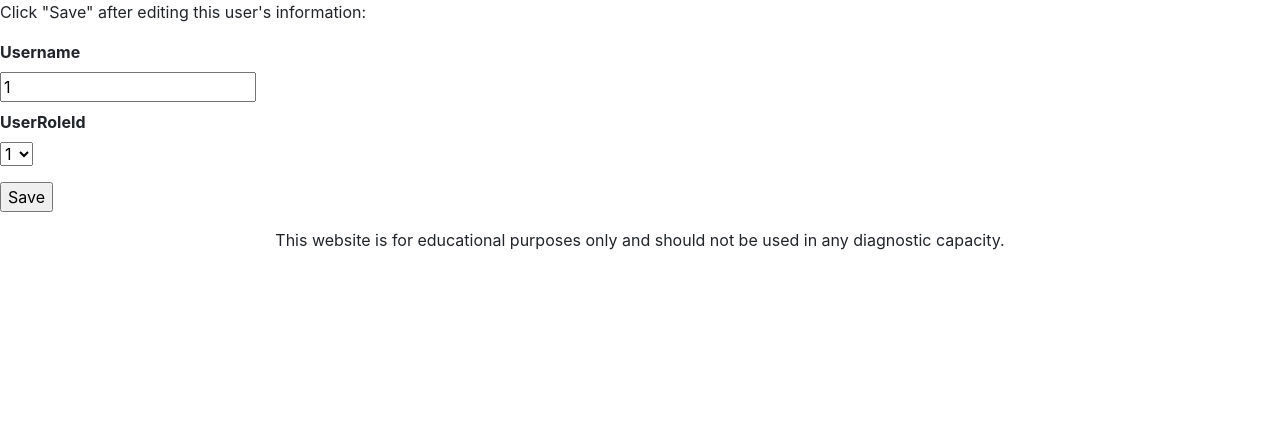
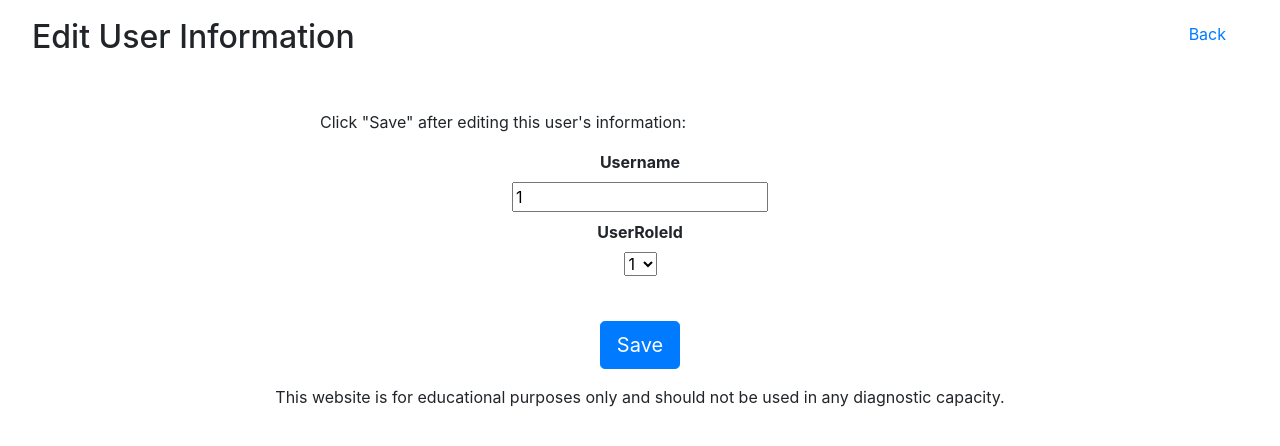
Before and after one commit to lfuksman/AirQualityMain, a Flask app: page /edit/1 in a window 1280 px wide. Shown: the part 56-502 px from the top of the page. Run offline with Flask 2, Linux system fonts and the light colour scheme; parts of the project's set-up code (start-up, migrations or seed data) failed here and were passed over; some libraries are stand-ins or nearby versions.

Commit message:
Update editableForm.html
Styled Editable Form Page

```diff
--- a/authentication/templates/editableForm.html
+++ b/authentication/templates/editableForm.html
@@ -1,18 +1,31 @@
-{% extends "layout.html" %} {% block title %}Title{% endblock %}{% block head %}{{ super() }}
+{% extends "layout.html" %} {% block title %}Edit user information{% endblock %}{% block head %}{{ super() }}
 <meta charset="UTF-8">
 <script src="https://cdn.auth0.com/js/lock/11.22.4/lock.min.js"></script>
 <script src="{{ url_for('static', filename='jquery.min.js') }}"></script>
 {% endblock %} {% block content %}
+<main role="edit">
+    <section class="text-center" style="padding-top: 10px; padding-left: 2rem; padding-right: 2rem;">
+        <div style="float: left;">
+            <h1>
+                <font size="6">Edit User Information</font>
+        </div>
+        <div style="float: right; padding: .75rem;">
+            <a href="/adminDashboard" style="margin: 10px;">Back</a>
+        </div>
+        <div style="margin: auto; max-width: 40rem; padding-top: 100px;">
             <doctype html="">
-<title>Edit user information</title>
-<p>Click "Save" after editing this user's information: </p>
+                <p style="text-align: left;">Click "Save" after editing this user's information: </p>
                 {% from "_formhelpers.html" import render_field %}
                 <form action="/updateInfo" method="post">
                     <dl>
-        {{ render_field(form.Username) }}
-        {{ render_field(form.UserRoleId) }}
+                        {{ render_field(form.Username) }} {{ render_field(form.UserRoleId) }}
                     </dl>
-    <p><input type="submit" id="save" value="Save"></p>
+                    <p style="margin-top: 45px;">
+                        <input class="btn btn-primary btn-lg btn-login btn-block" type="submit" id="save" value="Save" style="width:auto; display:inline-block">
+                    </p>
                 </form>
             </doctype>
+        </div>
+    </section>
+</main>
 {% endblock %}
```
Lines whose indentation alone changed are shown as unchanged.
